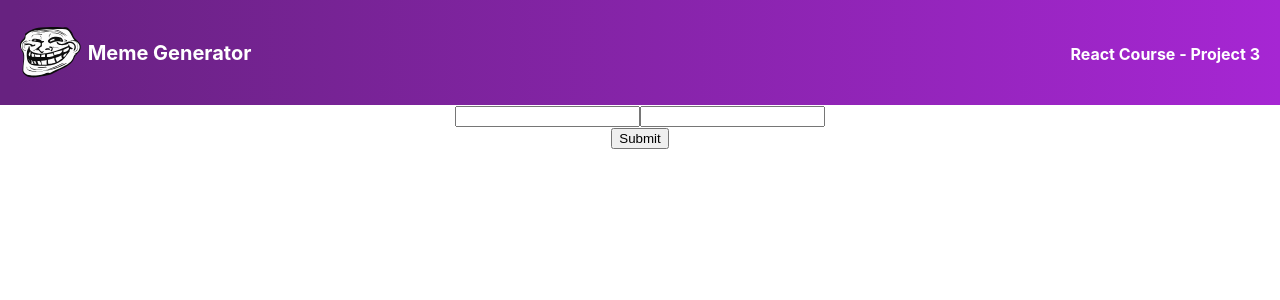
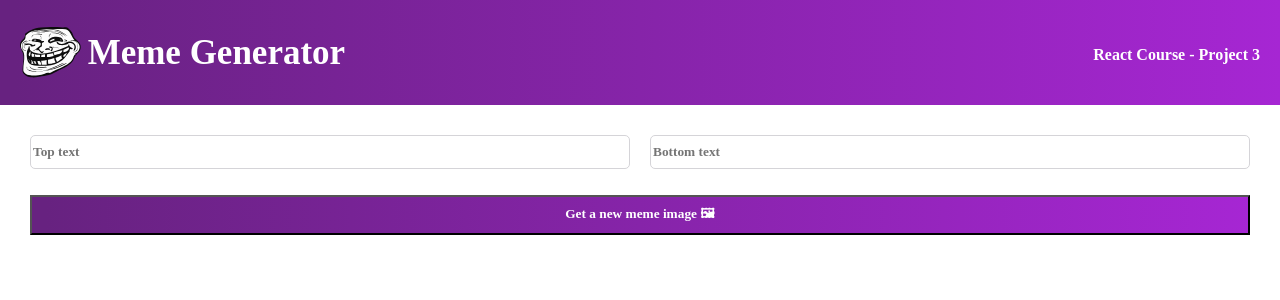
Before and after one commit to avia62490/memeGenerator, a React (Create React App) app: page / in a window 1280 px wide. Shown: the top 300 px of the page. Built offline with nearby package versions, Linux system fonts and the light colour scheme.

Commit message:
adds styling, renames to Body component

```diff
--- a/src/App.css
+++ b/src/App.css
@@ -1,5 +1,8 @@
 .App {
   text-align: center;
+  font-family: 'Karla';
+  font-style: normal;
+  font-weight: 700;
 }
 
 .header {
@@ -22,7 +25,7 @@
 }
 
 .header--title {
-  font-size: 20px;
+  font-size: 35px;
   margin-right: auto;
 }
 
@@ -30,3 +33,31 @@
   font-size: 12px;
   font-weight: 500;
 }
+
+.body {
+  padding: 30px;
+}
+
+.input {
+  display: grid;
+  grid-template: 40px 40px / 1fr 1fr;
+  gap: 20px;
+}
+
+.input--field {
+  height: 30px;
+  border: 1px solid #D5D4D8;
+  border-radius: 5px;
+  font-family: 'Karla';
+  font-style: normal;
+  font-weight: 700;
+}
+
+.input--button {
+  grid-column: 1 / -1;
+  background: linear-gradient(90deg, #672280 1.18%, #A626D3 100%);
+  color: white;
+  font-family: 'Karla';
+  font-style: normal;
+  font-weight: 700;
+}
--- a/src/App.js
+++ b/src/App.js
@@ -1,12 +1,12 @@
 import Header from './components/Header.js'
-import Input from './components/Input.js'
+import Body from './components/Body.js'
 import './App.css';
 
 function App() {
   return (
     <div className="App">
       <Header />
-      <Input />
+      <Body />
     </div>
   );
 }
--- /dev/null
+++ b/src/components/Body.js
@@ -0,0 +1,19 @@
+export default function Input() {
+    return(
+        <div className="body">
+            <form className="input">
+                <input
+                    className="input--field"
+                    type="text"
+                    placeholder="Top text"
+                />
+                <input
+                    className="input--field"
+                    type="text"
+                    placeholder="Bottom text"
+                />
+                <button className="input--button">Get a new meme image  🖼</button>
+            </form>
+        </div>
+    )
+}
--- a/src/components/Input.js
+++ /dev/null
@@ -1,13 +0,0 @@
-export default function Input() {
-    return(
-        <div className="input">
-            <div className="input--text">
-                <input type="text" />
-                <input type="text" />
-            </div>
-            <div className="input--submit">
-                <input type="submit" />
-            </div>
-        </div>
-    )
-}
```
